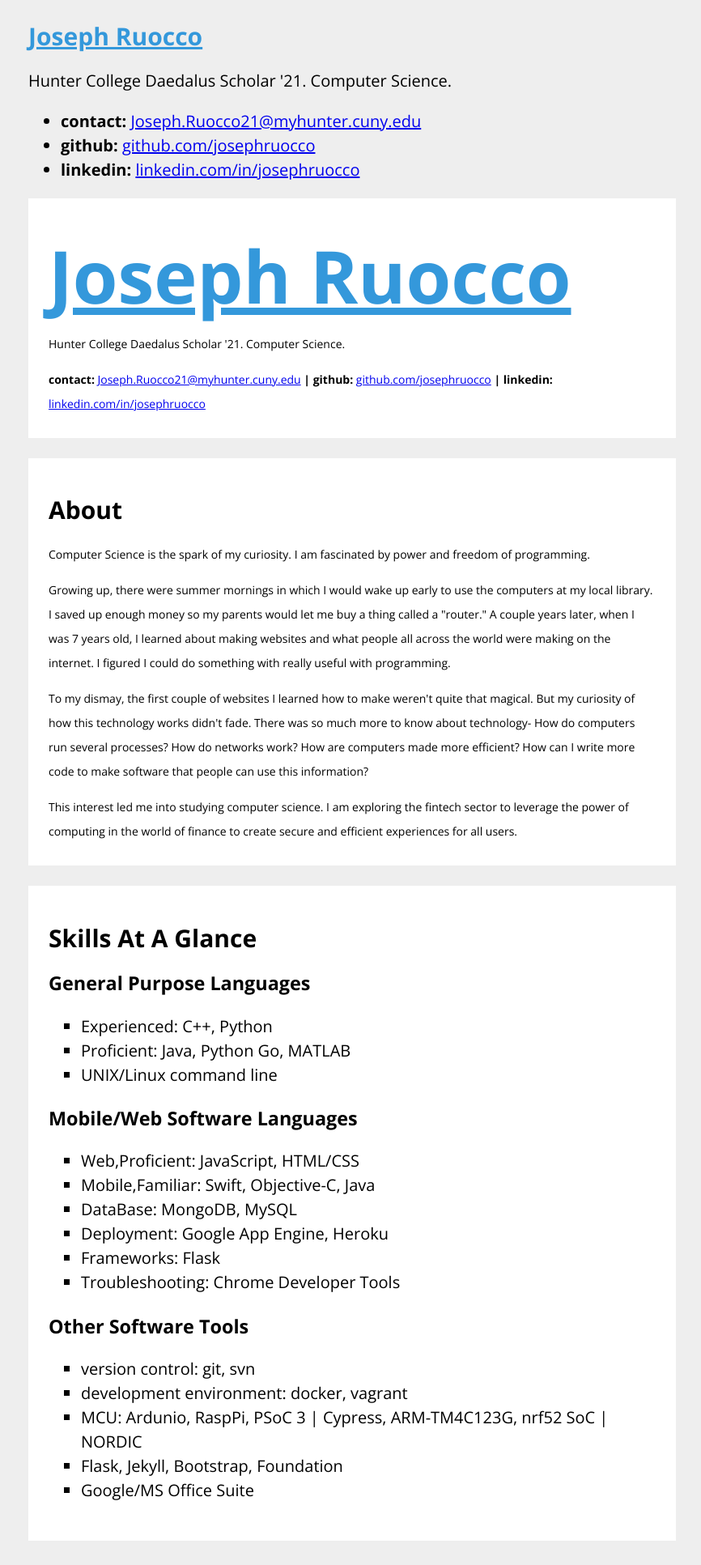
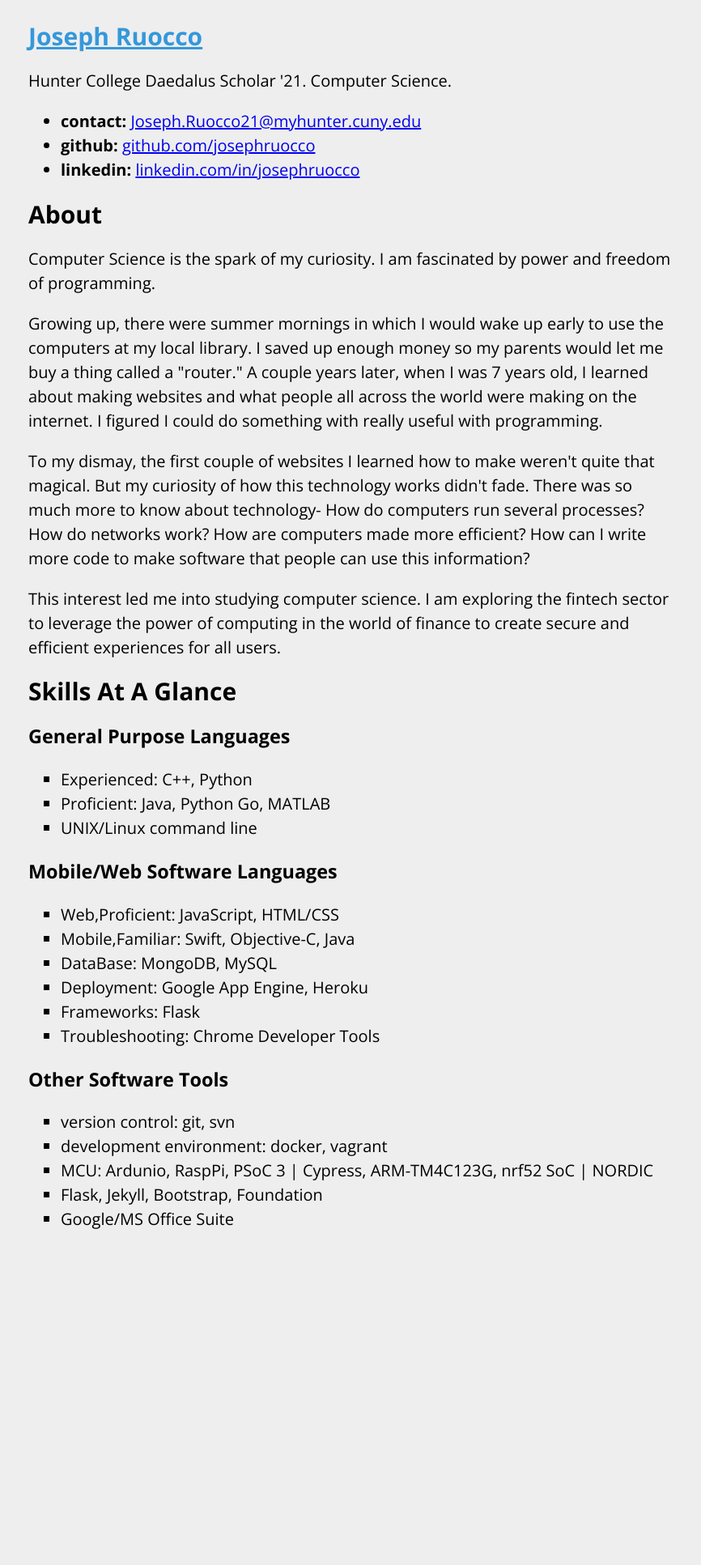
Before and after one commit to josephruocco/josephruocco.github.io, a Jekyll site: the page built from index.html, in a window 1280 px wide. Shown: the whole page at 81% size, without its empty margins (205-1071 px from the left). Built offline with Jekyll 4.4.1, drawn with Linux system fonts in a browser that asks for light colours; after the commit the page ends 1546 px from its top, so only the background shows below that.

Commit message:
Update index.html

```diff
--- a/index.html
+++ b/index.html
@@ -2,38 +2,28 @@
 layout: default
 title: Joseph Ruocco
 ---
+<div class="container">
 
-<aside class="sidebar">
-    <div class="widget">
-	    <h2>
-		<a href="/" title="Joseph Ruocco" style="color:#3498db">Joseph Ruocco</a>
-	    </h2>
-	<p>Hunter College Daedalus Scholar '21. Computer Science.</p>
-	<p><b>contact:</b> <a href="mailto:Joseph.Ruocco21@myhunter.cuny.edu">Joseph.Ruocco21@myhunter.cuny.edu</a>
-		<b>|</b> <b>github:</b> <a href="https://www.github.com/josephruocco">github.com/josephruocco</a> <b>|</b>
-		<b>linkedin:</b> <a href="https://www.linkedin.com/in/josephruocco"> linkedin.com/in/josephruocco </a></p>
-    </div>
+    <section class="widget">
+	<h2>About</h2>
+	<p> Computer Science is the spark of my curiosity. I am fascinated by power and freedom of programming.
 
-    <div class="widget">
-	<h2>About</h2>
-	<p> Computer Science is the spark of my curiosity. I am fascinated by power and freedom of programming. </a>
-
-	    <p> Growing up, there were summer mornings in which I would wake up early to use the computers at my local library. I saved up enough money so my parents would let me buy a thing called a "router." A couple years later, when I was 7 years old, I learned about making websites and what people all across the world were making on the internet. I figured I could do something with really useful with programming. </p>
+	    </p><p> Growing up, there were summer mornings in which I would wake up early to use the computers at my local library. I saved up enough money so my parents would let me buy a thing called a "router." A couple years later, when I was 7 years old, I learned about making websites and what people all across the world were making on the internet. I figured I could do something with really useful with programming. </p>
 
 	    <p> To my dismay, the first couple of websites I learned how to make weren't quite that magical. But my curiosity of how this technology works didn't fade. There was so much more to know about technology- How do computers run several processes? How do networks work? How are computers made more efficient? How can I write more code to make software that people can use this information?</p>
 
 	    <p>This interest led me into studying computer science. I am exploring the fintech sector to leverage the power of computing in the world of finance to create secure and efficient experiences for all users.
 	    </p>
 
-    </div>
+    </section>
 
-    <div class="widget">
+    <section class="widget">
 	<h2>Skills At A Glance</h2>
 	<div class="row" id="skills_list">
 
 
 	    <div class="col-sm-4">
-		<h3 >General Purpose Languages</h3>
+		<h3>General Purpose Languages</h3>
 		<ul style="color:black;">
 		    <li type="square"> <span> Experienced: C++, Python</span> </li>
 		    <li type="square"> <span> Proficient:  Java, Python Go, MATLAB</span> </li>
@@ -70,4 +60,11 @@ title: Joseph Ruocco
 
 	</div>
 
-</aside>
+</section>
+
+
+
+
+
+
+	    </div>
```
